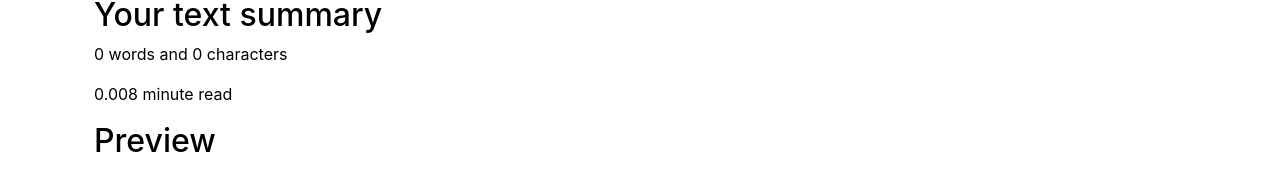
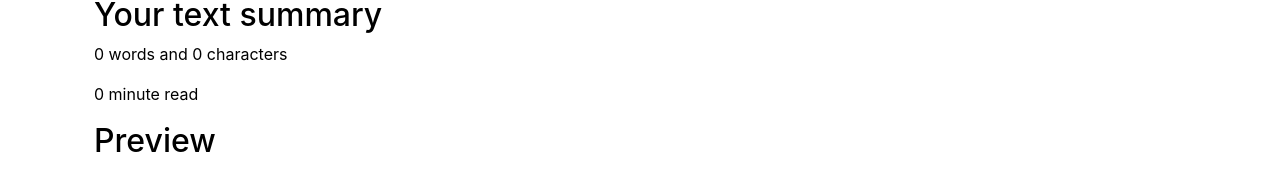
Before and after one commit to murdochroy2/textutils2, a React (Create React App) app: page / in a window 1280 px wide. Shown: the part 448-620 px from the top of the page. Built offline with nearby package versions, Linux system fonts and the light colour scheme.

Commit message:
word count fixed

```diff
--- a/src/components/TextForm.js
+++ b/src/components/TextForm.js
@@ -69,9 +69,9 @@ function TextForm(props) {
       <div className="container my-3" style={modeTextStyle}>
         <h2>Your text summary</h2>
         <p>
-          {text ? text.split(/\s+/).length : 0} words and {text.length} characters
+          {text ? text.split(/\s/).filter(word => word).length : 0} words and {text.length} characters
         </p>
-        <p>{0.008 * text.split(" ").length} minute read</p>
+        <p>{0.008 * text.trim().length} minute read</p>
         <h2>Preview</h2>
         <p style={{ wordWrap: "break-word" }}>
           {text.trim() ? text : "Enter something to preview it here"}
```
